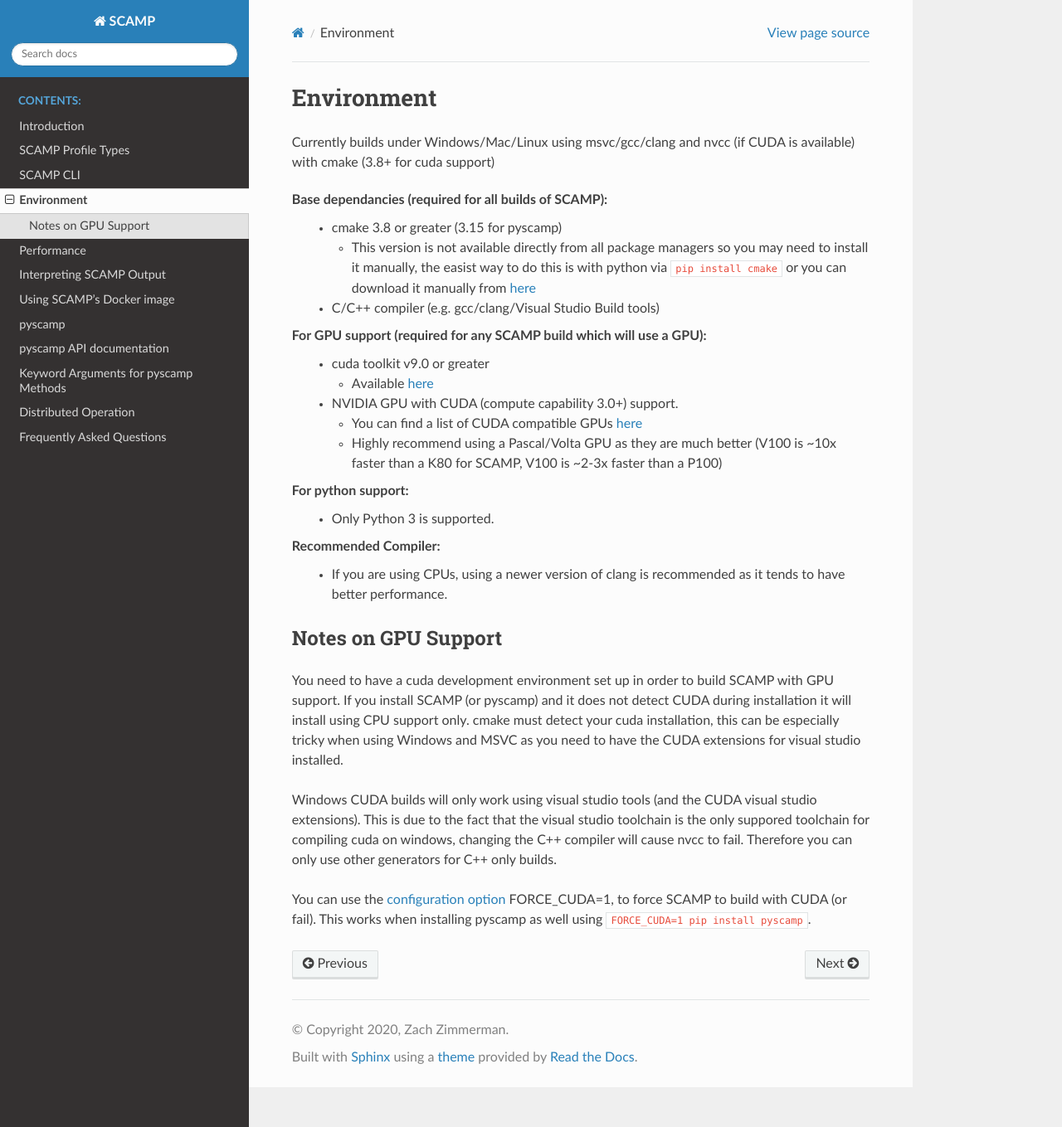
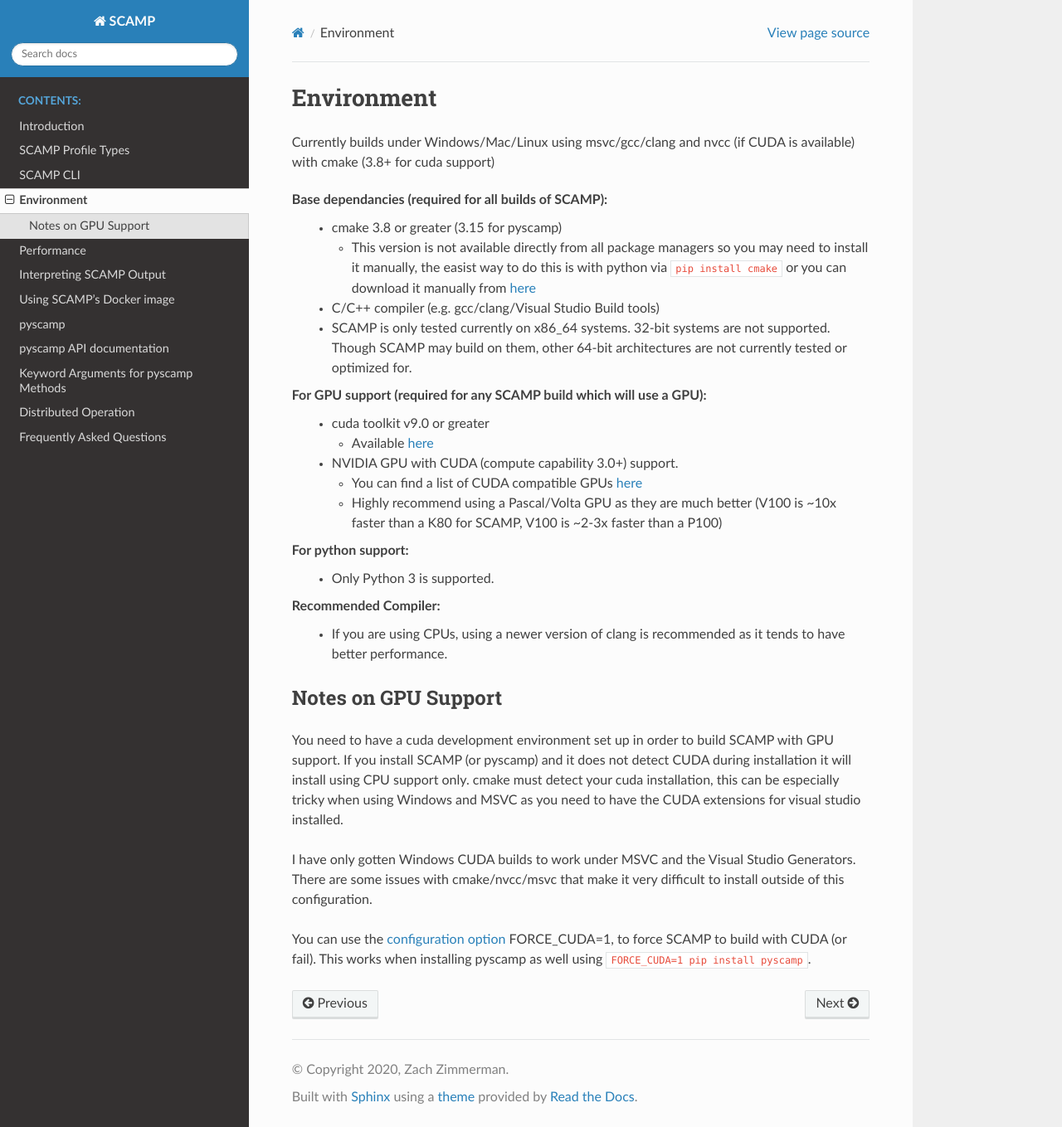
Before and after one commit to zpzim/SCAMP, a Sphinx documentation site: the page built from docs/source/environment.rst, in a window 1280 px wide and 1359 px high. Shown: the whole window at 83% size. Built offline with Sphinx 7.4.7 and the Read the Docs theme 2.0.0, drawn with Linux system fonts in a browser that asks for light colours.

Commit message:
Update build instructions for windows CUDA builds. Add disclaimer that 32-bit builds are unsupported and non x86_64 configurations are untested.

```diff
--- a/docs/source/environment.rst
+++ b/docs/source/environment.rst
@@ -9,6 +9,9 @@
     * This version is not available directly from all package managers so you may need to install it manually, the easist way to do this is with python via ``pip install cmake`` or you can download it manually from `here <https://cmake.org/download/>`_
 
   * C/C++ compiler (e.g. gcc/clang/Visual Studio Build tools)
+
+  * SCAMP is only tested currently on x86_64 systems. 32-bit systems are not supported. Though SCAMP may build on them, other 64-bit architectures are not currently tested or optimized for.
+
 
 For GPU support (required for any SCAMP build which will use a GPU):
   * cuda toolkit v9.0 or greater
@@ -33,6 +36,6 @@
 
 You need to have a cuda development environment set up in order to build SCAMP with GPU support. If you install SCAMP (or pyscamp) and it does not detect CUDA during installation it will install using CPU support only. cmake must detect your cuda installation, this can be especially tricky when using Windows and MSVC as you need to have the CUDA extensions for visual studio installed.
 
-Windows CUDA builds will only work using visual studio tools (and the CUDA visual studio extensions). This is due to the fact that the visual studio toolchain is the only suppored toolchain for compiling cuda on windows, changing the C++ compiler will cause nvcc to fail. Therefore you can only use other generators for C++ only builds.
+I have only gotten Windows CUDA builds to work under MSVC and the Visual Studio Generators. There are some issues with cmake/nvcc/msvc that make it very difficult to install outside of this configuration.
 
 You can use the :ref:`configuration option <build-config-options>` FORCE_CUDA=1, to force SCAMP to build with CUDA (or fail). This works when installing pyscamp as well using ``FORCE_CUDA=1 pip install pyscamp``.
--- a/docs/source/pyscamp/intro.rst
+++ b/docs/source/pyscamp/intro.rst
@@ -65,7 +65,8 @@
   * If you installed pyscamp previously and you have since installed cuda, make sure to add the ``-I`` and ``--no-cache-dir`` flags to pip install just to make sure you are reinstalling correctly.
   * Use ``pip install -v`` to get more information about the build configuration and make sure it is using the compilers and cuda like you expect.
   * On Mac/Linux make sure nvcc (the CUDA compiler, usually located at /usr/local/cuda/bin), is in your PATH. You can also specify a cuda compiler using ``CUDACXX=/path/to/cuda/compiler pip install pyscamp``
-  * On Windows, CUDA will only work using using the visual studio toochains **with the appropriate visual studio plugins installed** so make sure cuda is installed with these plugins. (see :doc:`GPU support </environment>` for more information and links to the cuda installation guide)
+  * On Windows, I have only gotten CUDA to work using using the visual studio toochains **with the appropriate visual studio plugins installed** so make sure cuda is installed with these plugins. (see :doc:`GPU support </environment>` for more information and links to the cuda installation guide)
+    * This means that it is not currently possible to use a compiler other than MSVC to build SCAMP with CUDA support on Windows.
 
 **Using a different compiler**:
 
```
